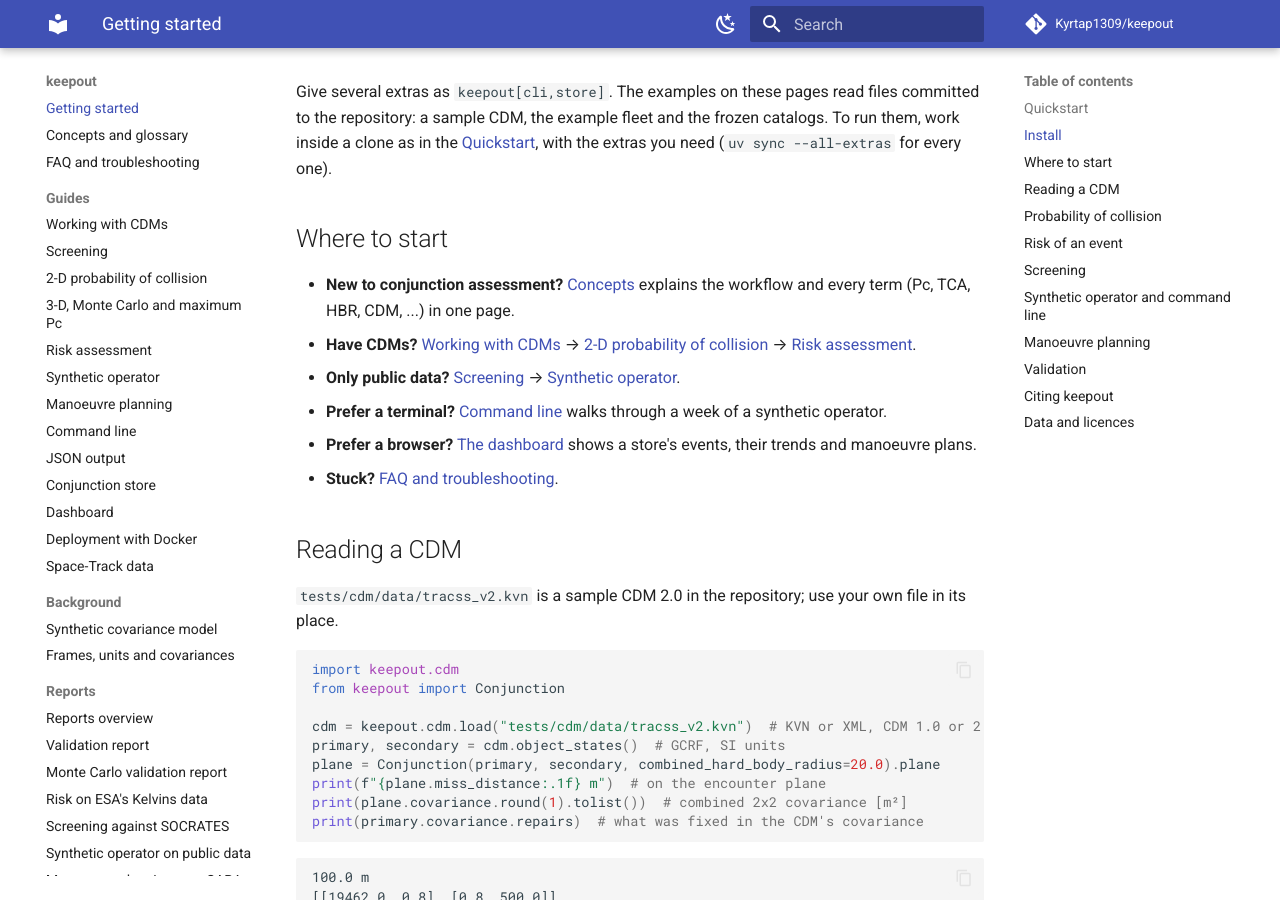
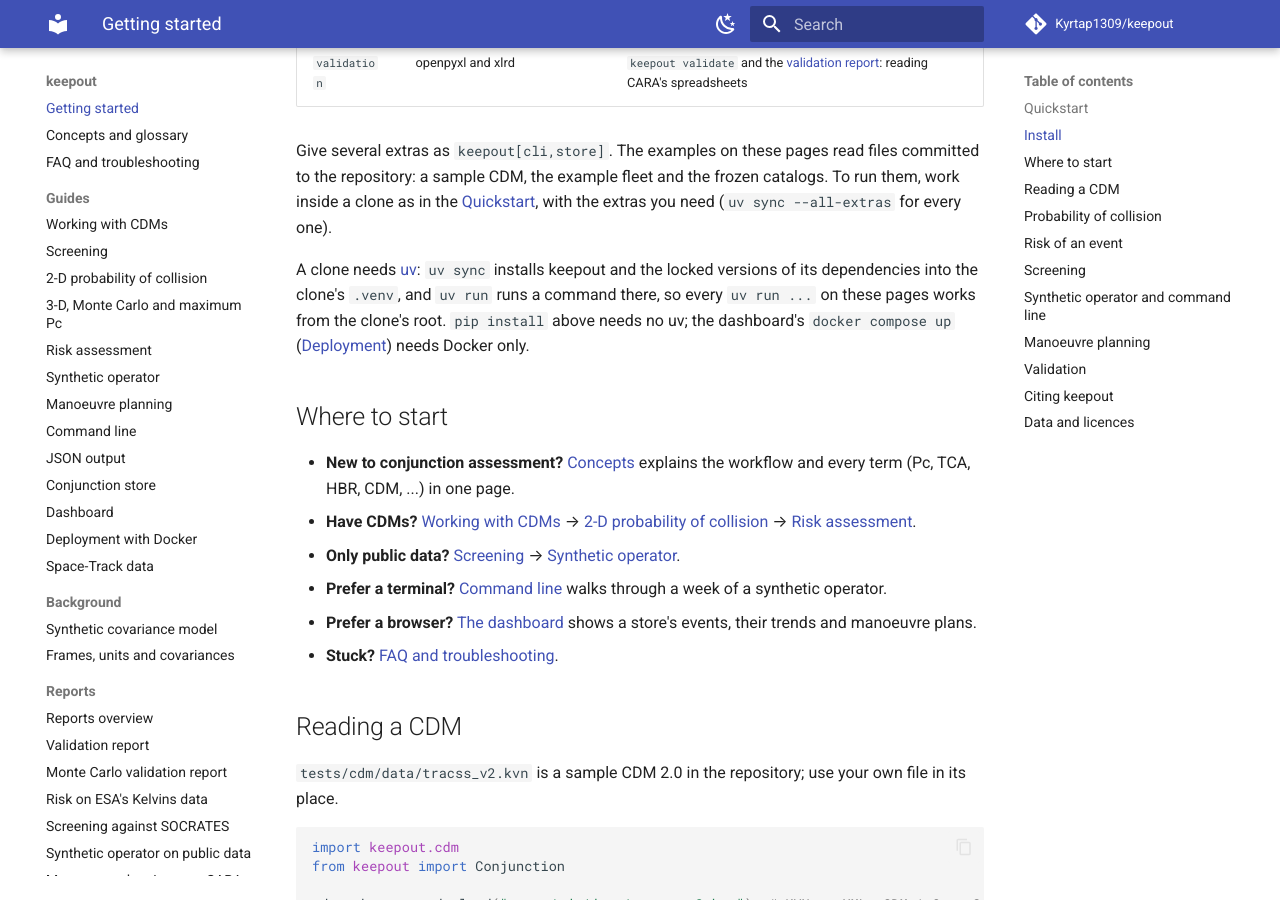
Before and after one commit to Kyrtap1309/keepout, an MkDocs documentation site: the page built from docs/index.md, in a window 1280 px wide and 900 px high, scrolled down 1336 px. Built offline with MkDocs 1.6.1 and Material for MkDocs 9.7.7, drawn with Linux system fonts in a browser that asks for light colours; comment, search, counter and statistics services are not loaded; some of the changed text lies outside the part shown.

Commit message:
docs: a clone needs uv
README, Getting started and CONTRIBUTING say that working from a clone
(the examples, the reports, development) needs uv, and how to install it;
pip install needs no uv and docker compose up needs Docker only.

````diff
--- a/docs/index.md
+++ b/docs/index.md
@@ -11,7 +11,11 @@ collision-avoidance manoeuvre planning.
 
 ## Quickstart
 
-1. Clone the repository and install keepout with its command line, since
+1. Install [uv](https://docs.astral.sh/uv/) if you do not have it
+    (`curl -LsSf https://astral.sh/uv/install.sh | sh`, or `pipx install uv`;
+    [other ways](https://docs.astral.sh/uv/getting-started/installation/)).
+
+2. Clone the repository and install keepout with its command line, since
     the examples read files committed to it:
 
     ```bash
@@ -56,6 +60,12 @@ read files committed to the repository: a sample CDM, the example fleet
 and the frozen catalogs. To run them, work inside a clone as in the
 [Quickstart](#quickstart), with the extras you need (`uv sync
 --all-extras` for every one).
+
+A clone needs [uv](https://docs.astral.sh/uv/): `uv sync` installs keepout and the locked versions of
+its dependencies into the clone's `.venv`, and `uv run` runs a command
+there, so every `uv run ...` on these pages works from the clone's root.
+`pip install` above needs no uv; the dashboard's `docker compose up`
+([Deployment](deployment.md)) needs Docker only.
 
 ## Where to start
 
````
Also changed, not shown: other parts of docs/index.md (+2 -2 lines), CONTRIBUTING.md (+9 -2 lines), README.md (+12 -1 lines).
